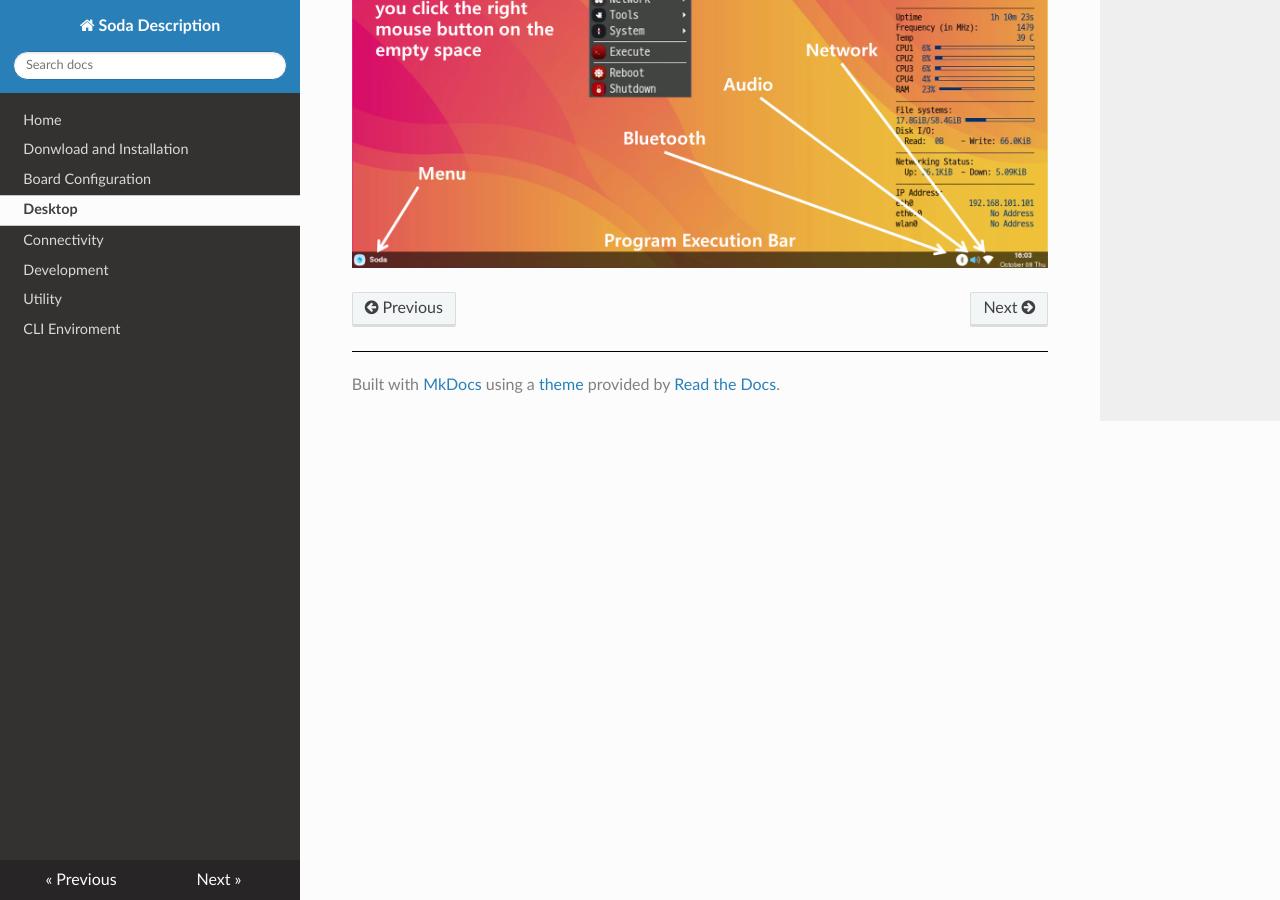
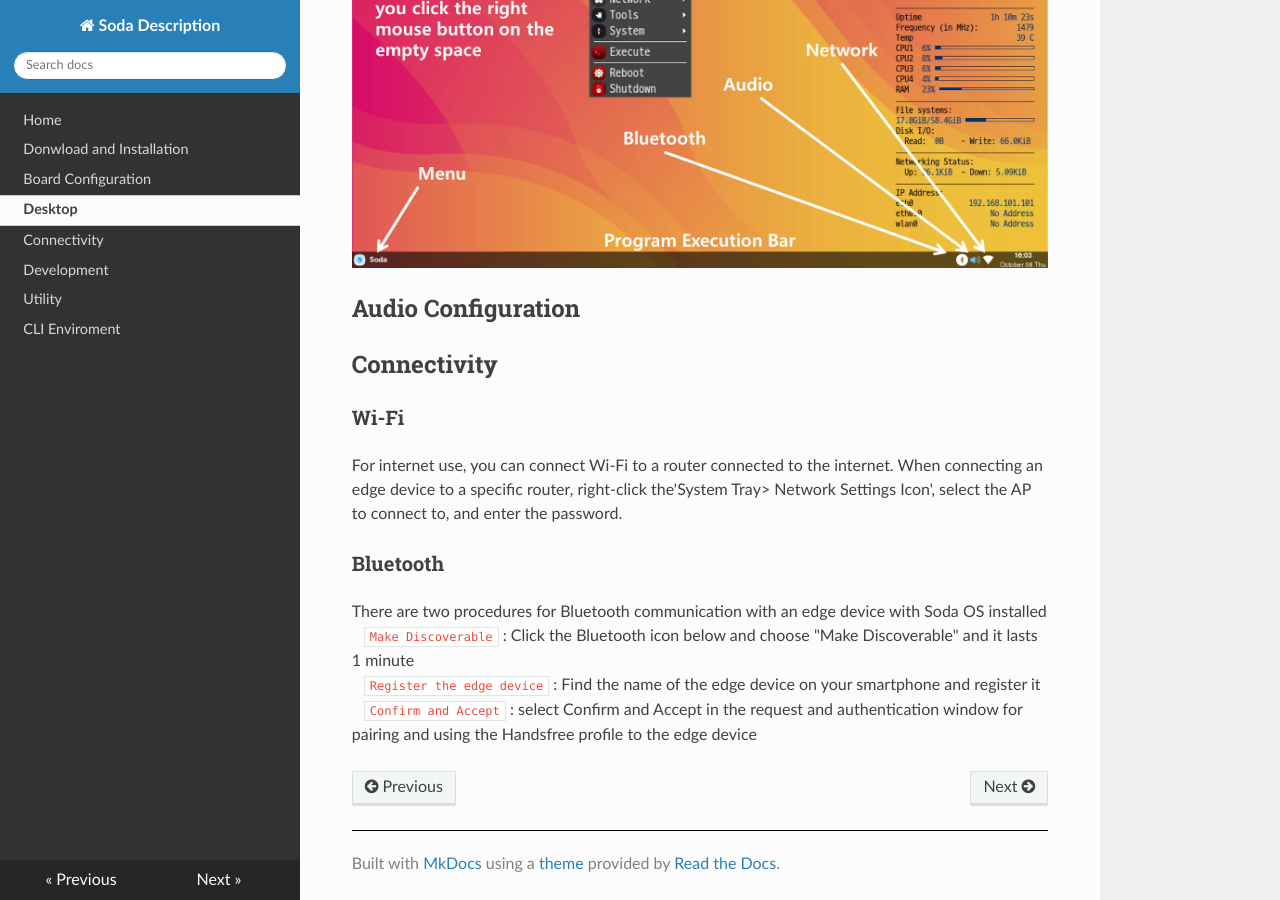
Before and after one commit to hanback-docs/soda_docs, an MkDocs documentation site: the page built from docs/Desktop.md, in a window 1280 px wide and 900 px high, scrolled down 703 px. Built offline with MkDocs 1.6.1, drawn with Linux system fonts in a browser that asks for light colours; nearby versions of some CDN libraries.

Commit message:
bluetooth

```diff
--- a/docs/Desktop.md
+++ b/docs/Desktop.md
@@ -9,6 +9,21 @@ The Soda OS desktop environment is a collection of several programs running on t
 <h2> Desktop components </h2>
 Soda OS desktops pursue simplicity, so it's consisted only of the desktop and panels<br><br>
 The desktop continuously displays the system monitoring, and a menu can also be displayed by right-clicking.
-When you run a program through the menu, the name is displayed on the program execution bar. Right-clicking the name will immediately close it
+When you run a program through the menu, the name is displayed on the program execution bar. Right-clicking the name will immediately close it<br>
 
 ![image write](./picture/desktop_components.png)
+
+
+<h2> Audio Configuration </h2>
+
+
+<h2> Connectivity </h2>
+
+<h3> Wi-Fi </h3>
+For internet use, you can connect Wi-Fi to a router connected to the internet. When connecting an edge device to a specific router, right-click the'System Tray> Network Settings Icon', select the AP to connect to, and enter the password.<Br>
+
+<h3> Bluetooth </h3>
+There are two procedures for Bluetooth communication with an edge device with Soda OS installed<br>
+&emsp;<code class="code_accent">Make Discoverable</code> : Click the Bluetooth icon below and choose "Make Discoverable" and it lasts 1 minute<br>
+&emsp;<code class="code_accent">Register the edge device</code> : Find the name of the edge device on your smartphone and register it<br>
+&emsp;<code class="code_accent">Confirm and Accept</code> : select Confirm and Accept in the request and authentication window for pairing and using the Handsfree profile to the edge device<br>
```
